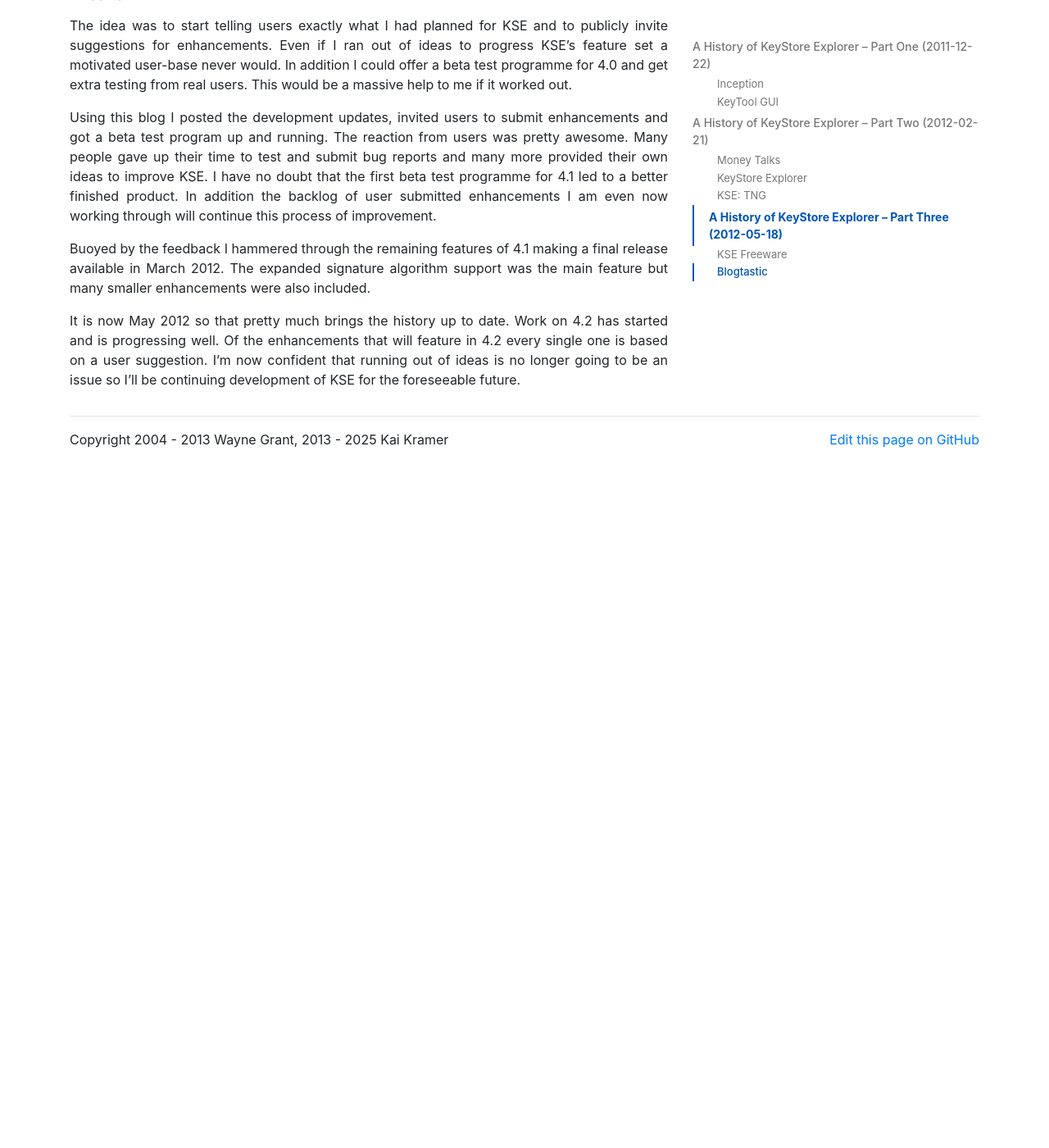
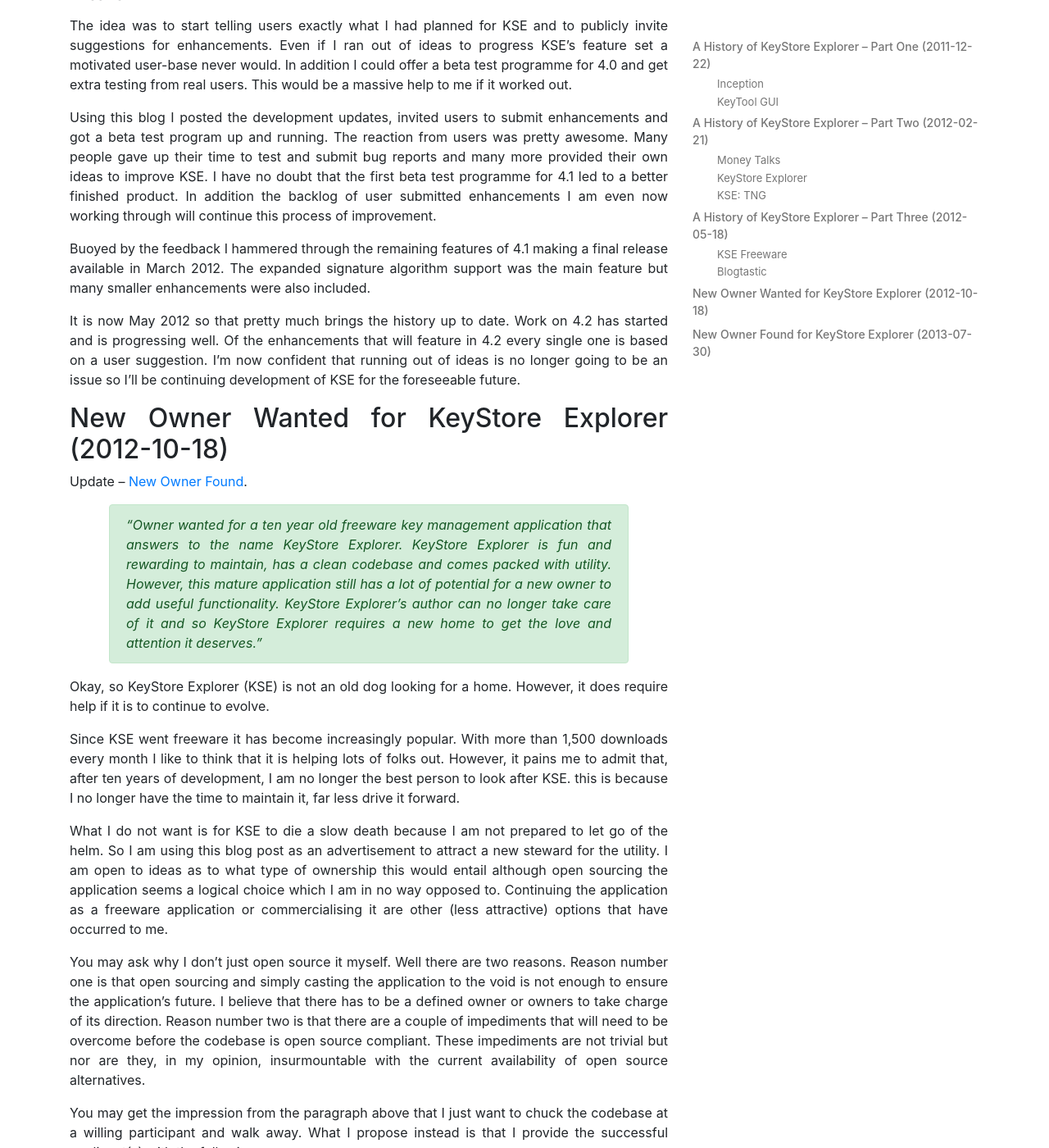
Before and after one commit to kaikramer/kaikramer.github.io, a Jekyll site: the page built from history/index.html, in a window 1280 px wide and 1400 px high, scrolled down 7394 px. Shown: the whole window at 82% size. Built offline with Jekyll 4.4.1, drawn with Linux system fonts in a browser that asks for light colours; before the commit the page ends 7958 px from its top, so only the background shows below that; some of the changed text lies outside the part shown.

Commit message:
📝 add "New Owner Wanted"/"New Owner Found"

```diff
--- a/history/index.html
+++ b/history/index.html
@@ -478,3 +478,102 @@
 issue so I’ll be continuing development of KSE for the foreseeable
 future.
 </p>
+
+<h2>New Owner Wanted for KeyStore Explorer (2012-10-18)</h2>
+<p>
+Update – <a
+href="#new-owner-found-for-keystore-explorer-2013-07-30">New Owner
+Found</a>.
+</p>
+<blockquote class="px-5 font-italic">
+<div class="alert alert-success" role="alert">
+“Owner wanted for a ten year old freeware key management application
+that answers to the name KeyStore Explorer. KeyStore Explorer is fun and
+rewarding to maintain, has a clean codebase and comes packed with
+utility. However, this mature application still has a lot of potential
+for a new owner to add useful functionality. KeyStore Explorer’s author
+can no longer take care of it and so KeyStore Explorer requires a new
+home to get the love and attention it deserves.”
+</div>
+</blockquote>
+<p>
+Okay, so KeyStore Explorer (KSE) is not an old dog looking for a
+home. However, it does require help if it is to continue to evolve.
+</p>
+<p>
+Since KSE went freeware it has become increasingly popular. With more
+than 1,500 downloads every month I like to think that it is helping lots
+of folks out. However, it pains me to admit that, after ten years of
+development, I am no longer the best person to look after KSE. this is
+because I no longer have the time to maintain it, far less drive it
+forward.
+</p>
+<p>
+What I do not want is for KSE to die a slow death because I am not
+prepared to let go of the helm. So I am using this blog post as an
+advertisement to attract a new steward for the utility. I am open to
+ideas as to what type of ownership this would entail although open
+sourcing the application seems a logical choice which I am in no way
+opposed to. Continuing the application as a freeware application or
+commercialising it are other (less attractive) options that have
+occurred to me.
+</p>
+<p>
+You may ask why I don’t just open source it myself. Well there are
+two reasons. Reason number one is that open sourcing and simply casting
+the application to the void is not enough to ensure the application’s
+future. I believe that there has to be a defined owner or owners to take
+charge of its direction. Reason number two is that there are a couple of
+impediments that will need to be overcome before the codebase is open
+source compliant. These impediments are not trivial but nor are they, in
+my opinion, insurmountable with the current availability of open source
+alternatives.
+</p>
+<p>
+You may get the impression from the paragraph above that I just want
+to chuck the codebase at a willing participant and walk away. What I
+propose instead is that I provide the successful applicant(s) with the
+following:
+</p>
+<ul>
+<li>The full codebase including the mostly complete, unreleased version
+4.2 features.</li>
+<li>Licenses for all supporting tools and third party libraries.</li>
+<li>Ownership of the existing [Lazgo Software] domain for long term use
+or as a means of redirect to a new home for KSE.</li>
+<li>My ongoing support via email with any questions regarding the
+application and codebase.</li>
+</ul>
+<p>
+All I require, as the original author, is that my name remain
+associated with KSE.
+</p>
+<p>
+If you would like to be the new owner of KSE and think you can do the
+application justice then drop me a line at the Lazgo Software contact
+page. We can talk details and I will endeavour to answer any questions
+you may have. If a deal is struck I will post the outcome on this
+blog.
+</p>
+
+<h2>New Owner Found for KeyStore Explorer (2013-07-30)</h2>
+<p>
+In October last year I wrote a <a
+href="#new-owner-wanted-for-keystore-explorer-2012-10-18">post</a>
+asking for a new owner to take over and open source my neglected
+KeyStore Explorer application. I am pleased to say that someone has
+stepped up to the plate. The individual concerned is an experienced
+developer currently employed in the PKI industry.
+</p>
+<p>
+I have handed the code over to the new owner who has started the
+process of removing the various impediments to open sourcing the
+project. Current expectations are that it could take 1-2 months to
+complete this task but this could change as it is a fairly large job.
+The current choice of OSS license is LGPL – again this could change
+before the OSS release.
+</p>
+<p>
+I will provide more details closer to the OSS conversion work being
+completed.
+</p>
```
